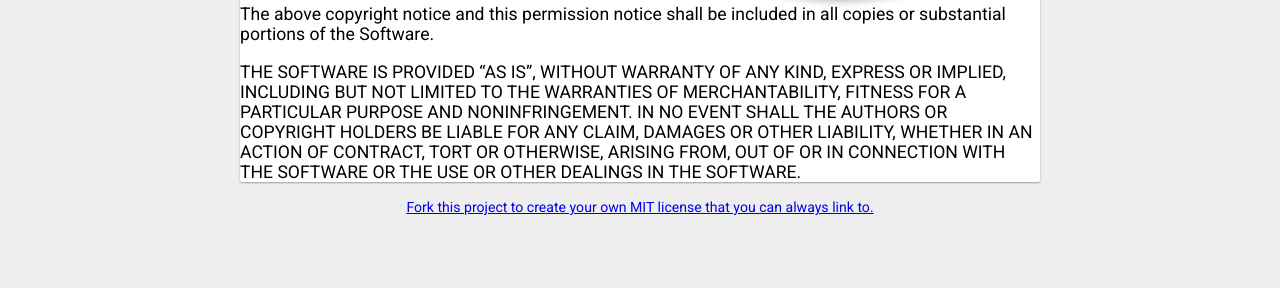
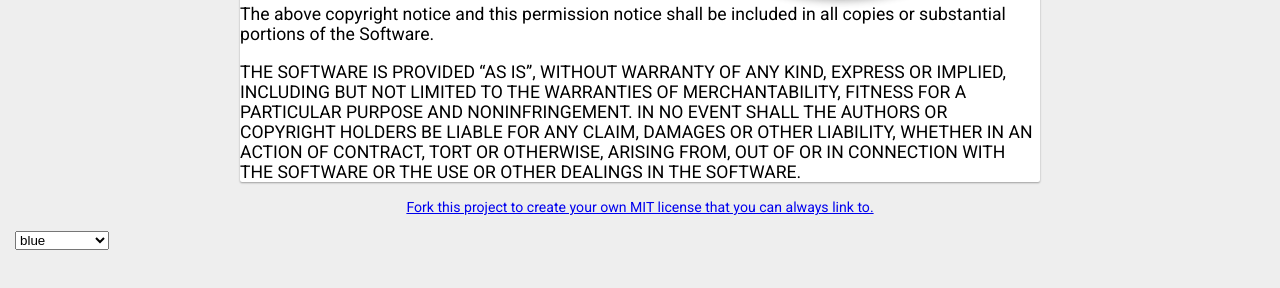
Before and after one commit to ahaasler/mit-license-material-theme, a website: page index.html in a window 1280 px wide. Shown: the part 340-628 px from the top of the page. Drawn offline with nearby package versions, Linux system fonts and the light colour scheme; files that its build step writes are made by us from their sources.

Commit message:
Add live demo customizer
For now it only changes the color.

```diff
--- /dev/null
+++ b/customizer.js
@@ -0,0 +1,46 @@
+function changeColor(color) {
+    var css = 'themes/material-' + color + '.css';
+    css = css.replace('-default', '');
+
+    var link = document.createElement('link');
+    link.setAttribute('rel', 'stylesheet');
+    link.setAttribute('type', 'text/css');
+    link.setAttribute('href', css);
+
+    document.getElementsByTagName('head').item(0).replaceChild(
+        link,
+        document.getElementsByTagName('link').item(0)
+    );
+}
+
+window.onload = function() {
+    var colors = [
+        'blue',
+        'cyan',
+        'deep-purple',
+        'default',
+        'indigo',
+        'light-blue',
+        'pink',
+        'purple',
+        'red'
+    ];
+
+    function addCustomizer() {
+        var customizer = document.createElement('div');
+        customizer.setAttribute('id', 'customizer');
+        var select = document.createElement('select');
+        select.setAttribute('name', 'color');
+        select.setAttribute('onchange', 'changeColor(this.value);')
+        for (var i = 0; i < colors.length; i++) {
+            var option = document.createElement('option');
+            option.setAttribute('value', colors[i]);
+            option.appendChild(document.createTextNode(colors[i]));
+            select.appendChild(option);
+        }
+        customizer.appendChild(select);
+        document.getElementsByTagName('body')[0].appendChild(customizer);
+    }
+
+    addCustomizer();
+}
--- a/gulpfile.coffee
+++ b/gulpfile.coffee
@@ -32,7 +32,7 @@ gulp.task 'clean', (callback) ->
 
 # Copy files without transformation
 gulp.task 'copy', ->
-  gulp.src('index.html').pipe gulp.dest(dir.dist.base)
+  gulp.src([ 'index.html', 'customizer.js' ]).pipe gulp.dest(dir.dist.base)
 
 # Postcss task - Transpile CSS
 gulp.task 'postcss', (callback) ->
--- a/index.html
+++ b/index.html
@@ -32,6 +32,7 @@ Hope you find this useful too!
 -->
 <!-- for HTML5 el styling -->
 <script>document.createElement('article');document.createElement('footer');</script>
+<script type="text/javascript" src="customizer.js"></script>
 <link rel="stylesheet" href="themes/material.css">
 </head>
 <body>
```
